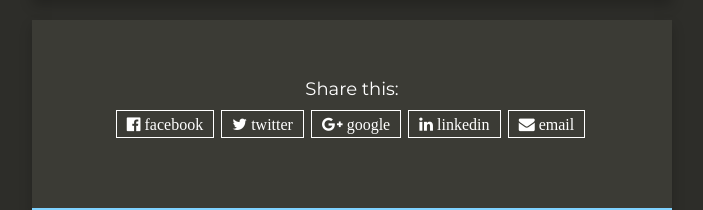
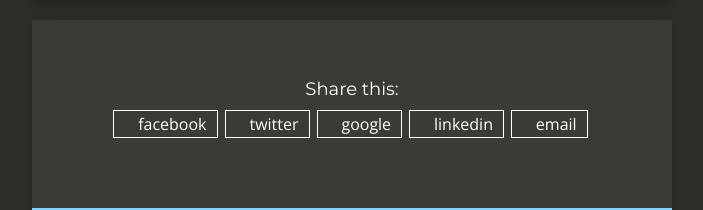
Before and after one commit to elmiomar/elmiomar.github.io, a Jekyll site: the page built from _posts/2018-07-16-hello-and-welcome.md, in a window 1280 px wide. Shown: the part 3197-3407 px from the top of the page, without its empty margins (288-991 px from the left). Built offline with Jekyll 4.4.1, drawn with Linux system fonts in a browser that asks for light colours; nearby versions of some CDN libraries.

Commit message:
update styles

```diff
--- a/css/style.scss
+++ b/css/style.scss
@@ -920,6 +920,8 @@
 
 /* Each button */
 .share-button {
+	font-family: 'Open Sans', sans-serif;
+	font-weight: 300;
     margin: 0px;
     margin-bottom: 10px;
     margin-right: 3px;
```
